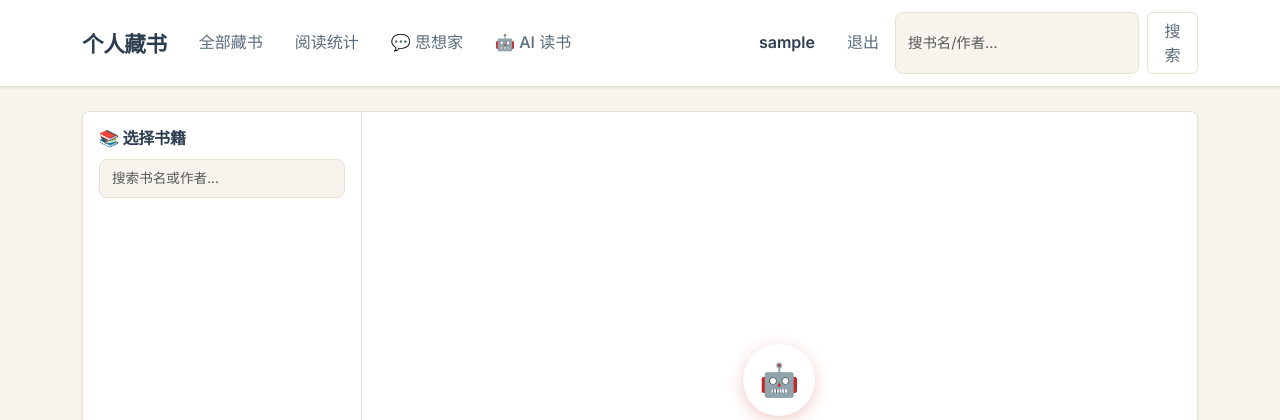
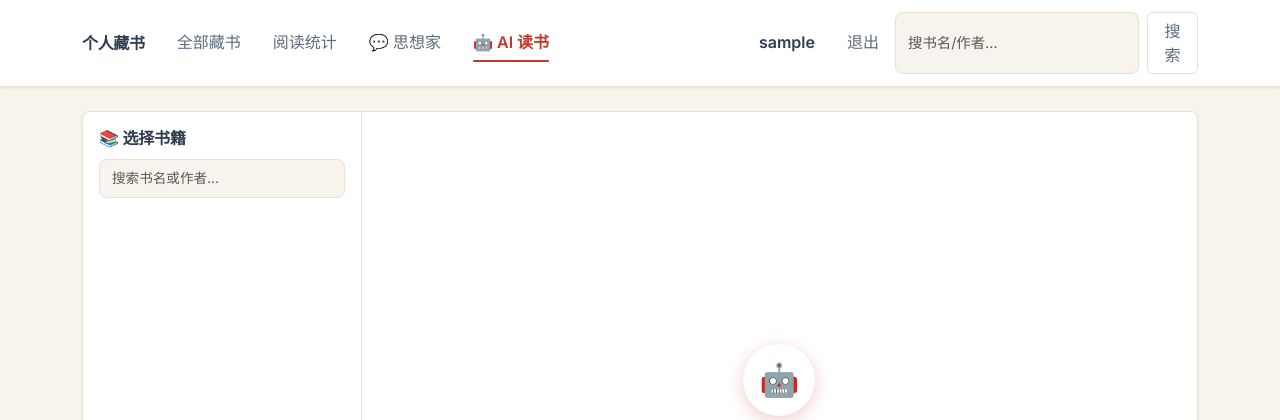
Before and after one commit to abdes6/book, a Flask app: page /ai-reader/ in a window 1280 px wide. Shown: the top 420 px of the page. Run offline with Flask 3, Linux system fonts and the light colour scheme; the visitor is signed in with stand-in values (Sample User, id 1); data that the repository does not hold is empty; some libraries are stand-ins or nearby versions.

Commit message:
feat: 导航栏统一字体大小 + 当前页面高亮
navbar-brand font-size 从 1.35rem 统一为 1rem；nav-link 增加 active 类，当前页面 warm-accent 暖红 + 下划线高亮

```diff
--- a/app/static/css/custom.css
+++ b/app/static/css/custom.css
@@ -57,7 +57,7 @@ a:hover {
 .navbar-custom .navbar-brand {
   font-family: 'Playfair Display', Georgia, serif;
   font-weight: 700;
-  font-size: 1.35rem;
+  font-size: 1rem;
   color: var(--ink) !important;
   letter-spacing: -0.02em;
 }
@@ -74,6 +74,21 @@ a:hover {
 .navbar-custom .nav-link:hover {
   color: var(--ink) !important;
   background: var(--cream);
+}
+.navbar-custom .nav-link.active {
+  color: var(--warm-accent) !important;
+  font-weight: 600;
+  position: relative;
+}
+.navbar-custom .nav-link.active::after {
+  content: '';
+  position: absolute;
+  bottom: 2px;
+  left: 1rem;
+  right: 1rem;
+  height: 2px;
+  background: var(--warm-accent);
+  border-radius: 2px;
 }
 .navbar-custom .nav-link.text-light {
   color: var(--ink) !important;
--- a/app/templates/base.html
+++ b/app/templates/base.html
@@ -19,10 +19,10 @@
         </button>
         <div class="collapse navbar-collapse" id="nb">
             <ul class="navbar-nav me-auto">
-                <li class="nav-item"><a class="nav-link" href="{{ url_for('main.book_list') }}">全部藏书</a></li>
-                <li class="nav-item"><a class="nav-link" href="{{ url_for('main.stats') }}">阅读统计</a></li>
-                <li class="nav-item"><a class="nav-link" href="{{ url_for('thinker.list_thinkers') }}">💬 思想家</a></li>
-                <li class="nav-item"><a class="nav-link" href="{{ url_for('ai_reader.index') }}">🤖 AI 读书</a></li>
+                <li class="nav-item"><a class="nav-link{% if request.endpoint and request.endpoint.startswith('main.book_') %} active{% endif %}" href="{{ url_for('main.book_list') }}">全部藏书</a></li>
+                <li class="nav-item"><a class="nav-link{% if request.endpoint == 'main.stats' %} active{% endif %}" href="{{ url_for('main.stats') }}">阅读统计</a></li>
+                <li class="nav-item"><a class="nav-link{% if request.endpoint and request.endpoint.startswith('thinker.') %} active{% endif %}" href="{{ url_for('thinker.list_thinkers') }}">💬 思想家</a></li>
+                <li class="nav-item"><a class="nav-link{% if request.endpoint and request.endpoint.startswith('ai_reader.') %} active{% endif %}" href="{{ url_for('ai_reader.index') }}">🤖 AI 读书</a></li>
             </ul>
             <ul class="navbar-nav">
                 {% if current_user.is_authenticated %}
```
